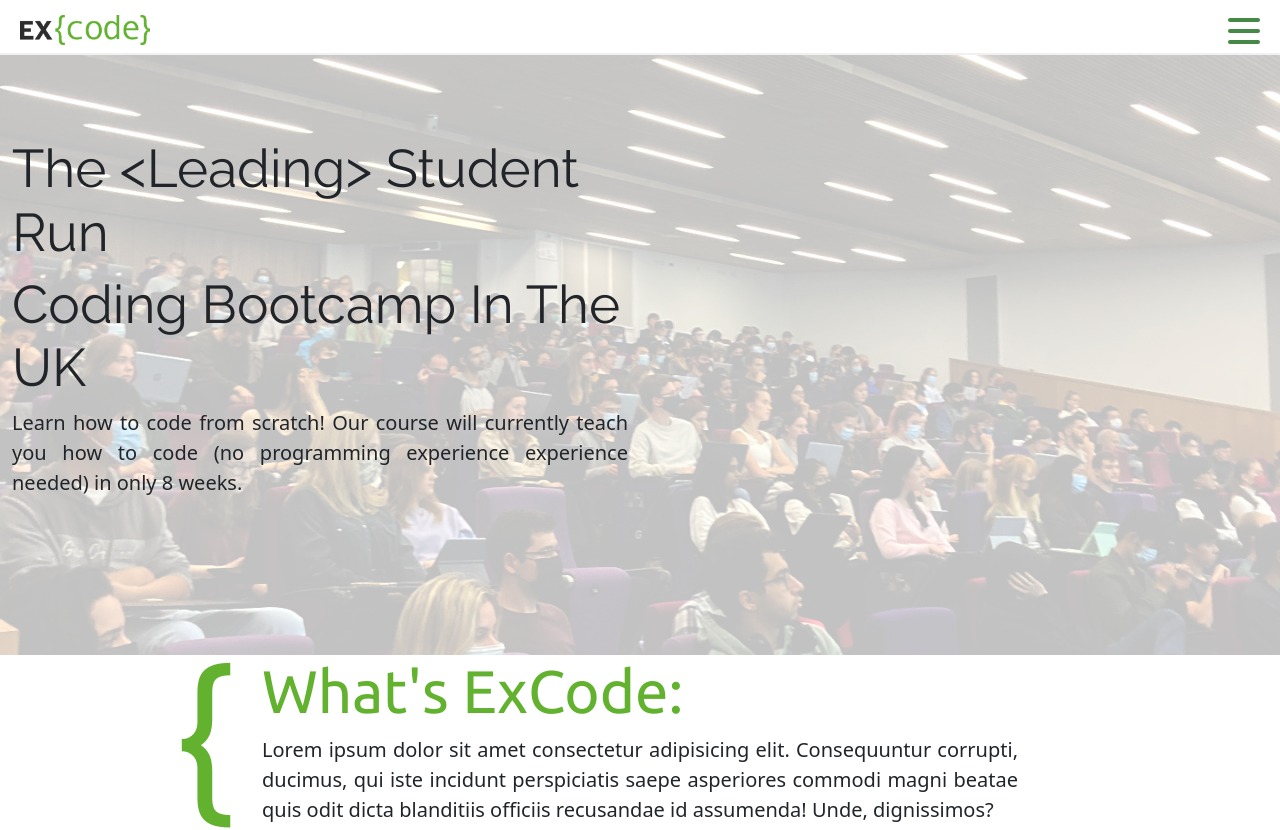
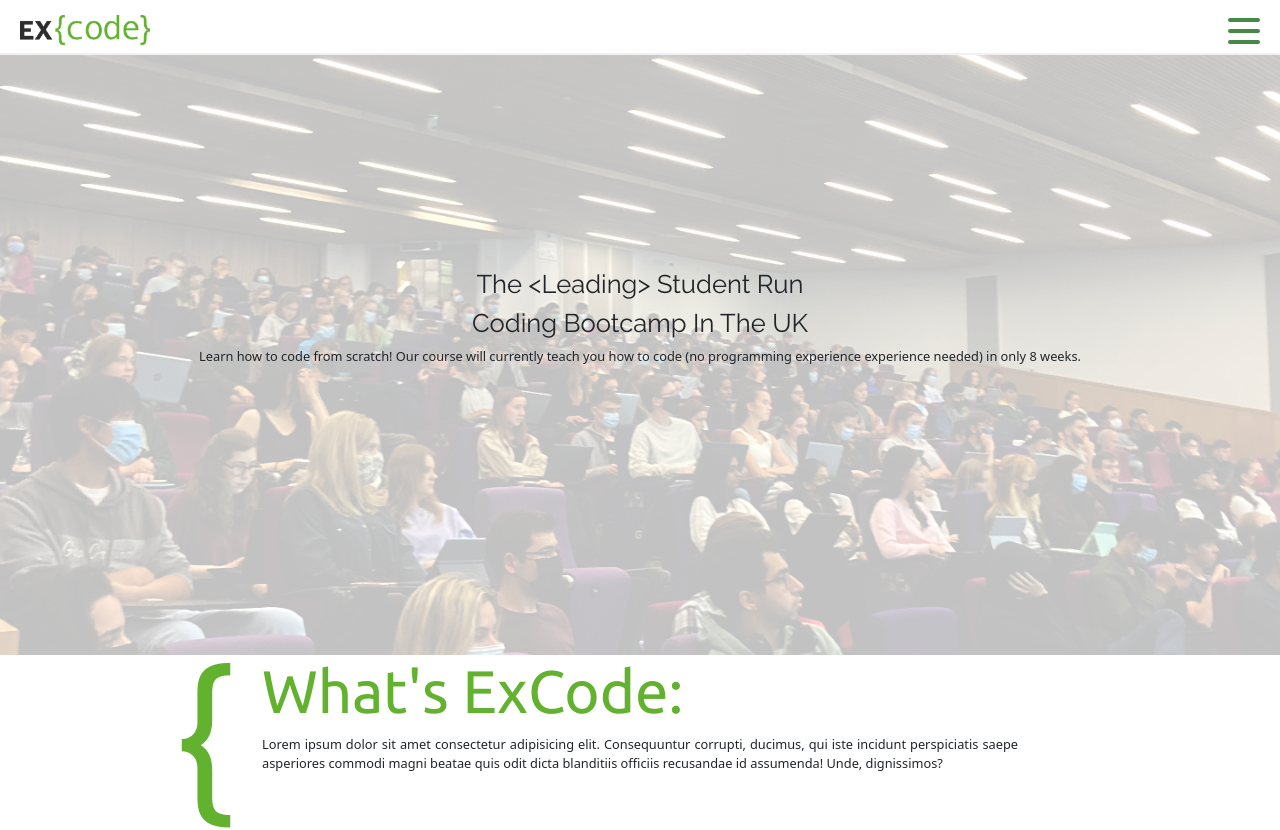
Before and after one commit to jeremy-shr/ExCode-Website, a React (Create React App) app: page / in a window 1280 px wide. Shown: the top 830 px of the page. Built offline with nearby package versions, Linux system fonts and the light colour scheme.

Commit message:
more ajustments

```diff
--- a/src/components/Home.js
+++ b/src/components/Home.js
@@ -6,12 +6,12 @@ import styled from "styled-components";
 const Title = styled.h1`
 	font-family: 'Raleway', sans-serif, bold ;
 	font-style: bold;
-	font-size: 53px;
+	font-size: 2vw;
 `;
 
 const R1 = styled.section`
 	background-image: url("/course.png");
-	height: 600px;
+	height: 75vh;
 	background-size: cover;
 	display: flex !important;
 	flex-direction: column;
@@ -90,7 +90,7 @@ const Signup = styled.h2`
 `;
 
 const Paragraph = styled.p`
-	font-size: 20px;
+	font-size: 1vw;
 	margin-bottom: 75px;
 	text-align: justify;
 `;
@@ -127,7 +127,7 @@ function Home() {
 		<>
 			<R1 className="container-fluid">
 				<div className='row'>
-				<div className="col-md-6">
+				<div style={{textAlign: 'center', fontSize: '2vw'}}>
 					<Title>The &lt;Leading&gt; Student Run</Title>
 					<Title>Coding Bootcamp In The UK</Title>
 					<Paragraph>
```
